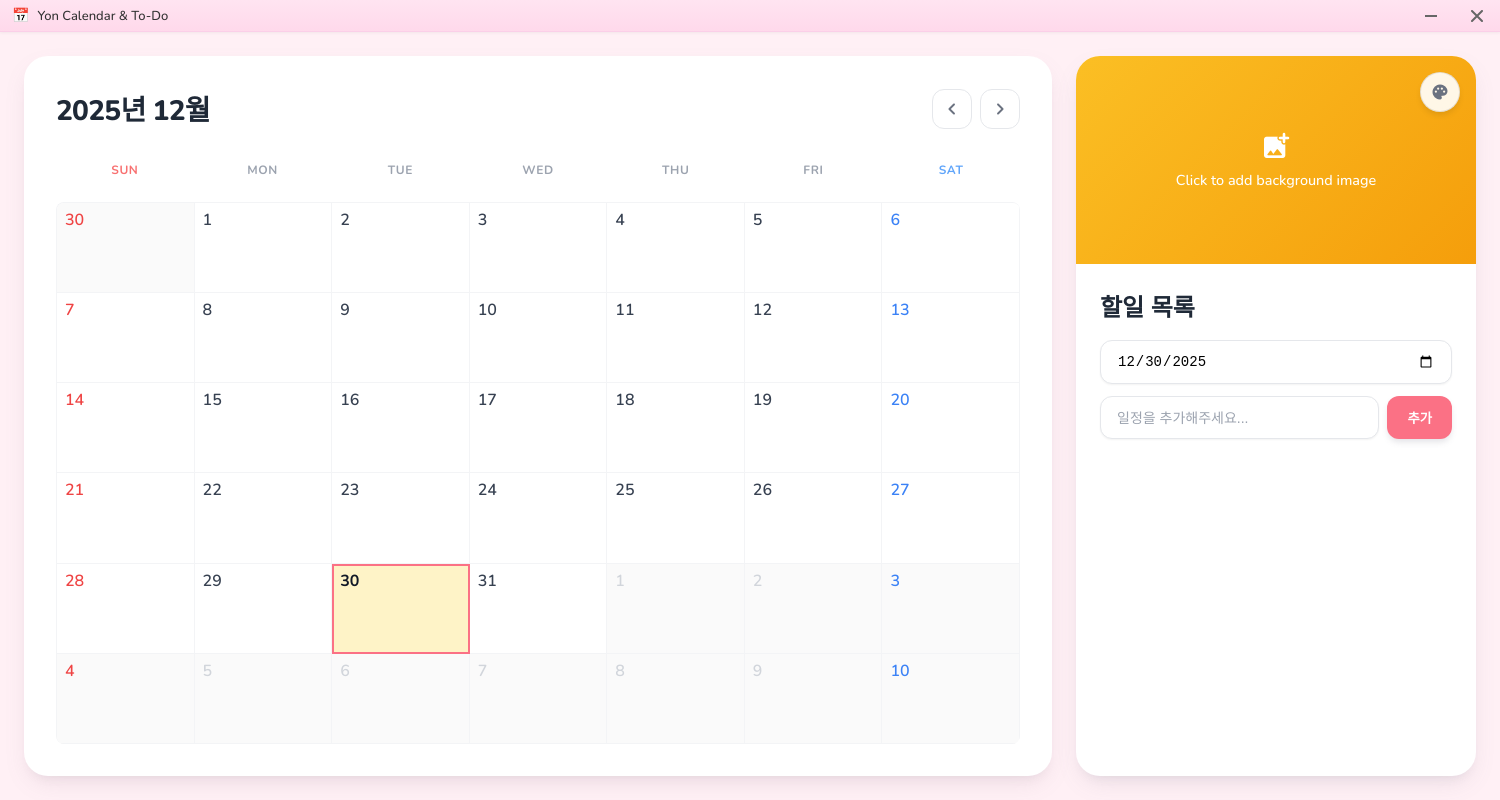
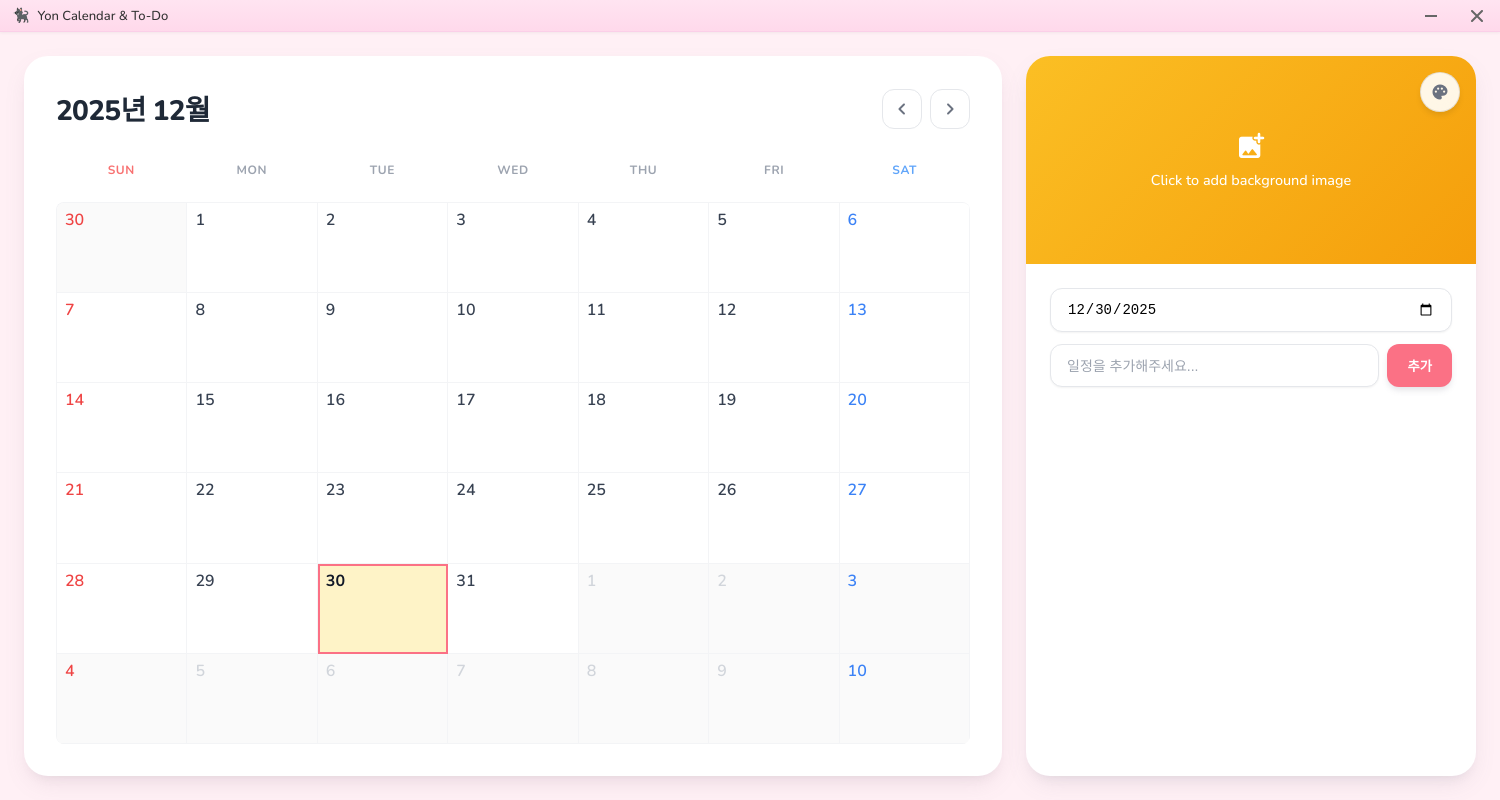
Before and after one commit to JinYoung-00/calendar_desktop, an Electron app: page index.html in a window 1500 px wide. Drawn offline with nearby package versions, Linux system fonts and the light colour scheme; no server answers.

Commit message:
레이아웃 변형&아이콘 설정

```diff
--- a/forge.config.js
+++ b/forge.config.js
@@ -4,6 +4,7 @@ const { FuseV1Options, FuseVersion } = require('@electron/fuses');
 module.exports = {
   packagerConfig: {
     asar: true,
+    icon: './icon/calendar_icon'
   },
   rebuildConfig: {},
   makers: [
--- a/index.html
+++ b/index.html
@@ -17,7 +17,7 @@
     <!-- 커스텀 타이틀바 -->
     <div class="custom-titlebar">
         <div class="titlebar-drag-region">
-            <div class="titlebar-icon">📅</div>
+            <div class="titlebar-icon">🐈‍⬛</div>
             <div class="titlebar-title">Yon Calendar & To-Do</div>
         </div>
         <div class="titlebar-controls">
@@ -75,35 +75,38 @@
                     </button>
                     <div class="theme-menu" id="theme-menu">
                         <button class="theme-option" data-theme="pink" onclick="changeTheme('pink')" title="Pink">
-                            <div class="theme-preview" style="background: linear-gradient(135deg, #fce7f3 0%, #fbcfe8 100%);"></div>
+                            <div class="theme-preview"
+                                style="background: linear-gradient(135deg, #fce7f3 0%, #fbcfe8 100%);"></div>
                         </button>
                         <button class="theme-option" data-theme="yellow" onclick="changeTheme('yellow')" title="Yellow">
-                            <div class="theme-preview" style="background: linear-gradient(135deg, #fef3c7 0%, #fde68a 100%);"></div>
+                            <div class="theme-preview"
+                                style="background: linear-gradient(135deg, #fef3c7 0%, #fde68a 100%);"></div>
                         </button>
                         <button class="theme-option" data-theme="green" onclick="changeTheme('green')" title="Green">
-                            <div class="theme-preview" style="background: linear-gradient(135deg, #d1fae5 0%, #a7f3d0 100%);"></div>
+                            <div class="theme-preview"
+                                style="background: linear-gradient(135deg, #d1fae5 0%, #a7f3d0 100%);"></div>
                         </button>
                         <button class="theme-option" data-theme="blue" onclick="changeTheme('blue')" title="Blue">
-                            <div class="theme-preview" style="background: linear-gradient(135deg, #dbeafe 0%, #bfdbfe 100%);"></div>
+                            <div class="theme-preview"
+                                style="background: linear-gradient(135deg, #dbeafe 0%, #bfdbfe 100%);"></div>
                         </button>
                         <button class="theme-option" data-theme="purple" onclick="changeTheme('purple')" title="Purple">
-                            <div class="theme-preview" style="background: linear-gradient(135deg, #f3e8ff 0%, #e9d5ff 100%);"></div>
+                            <div class="theme-preview"
+                                style="background: linear-gradient(135deg, #f3e8ff 0%, #e9d5ff 100%);"></div>
                         </button>
                         <button class="theme-option" data-theme="beige" onclick="changeTheme('beige')" title="Beige">
-                            <div class="theme-preview" style="background: linear-gradient(135deg, #fef3c7 0%, #fde68a 100%);"></div>
+                            <div class="theme-preview"
+                                style="background: linear-gradient(135deg, #fef3c7 0%, #fde68a 100%);"></div>
                         </button>
                         <button class="theme-option" data-theme="dark" onclick="changeTheme('dark')" title="Dark">
-                            <div class="theme-preview" style="background: linear-gradient(135deg, #1f2937 0%, #111827 100%);"></div>
+                            <div class="theme-preview"
+                                style="background: linear-gradient(135deg, #1f2937 0%, #111827 100%);"></div>
                         </button>
                     </div>
                 </div>
             </div>
 
             <div class="todo-content">
-                <h2 class="todo-header">
-                    할일 목록
-                </h2>
-
                 <div class="todo-input-container">
                     <input type="date" class="date-input" id="date-input">
                     <div class="todo-input-row">
--- a/index.js
+++ b/index.js
@@ -11,6 +11,7 @@ const createWindow = () => {
     height: 900,
     frame: false,
     resizable: true,
+    icon: path.join(__dirname, 'icon/calendar_icon.png'),
     webPreferences: {
       nodeIntegration: true,
       contextIsolation: false
@@ -42,7 +43,7 @@ const createWindow = () => {
     }
   })
 
-  mainWindow.webContents.openDevTools()
+  //mainWindow.webContents.openDevTools()
 }
 
 // IPC 이벤트 처리 (메인 프로세스에서 수신)
--- a/styles.css
+++ b/styles.css
@@ -535,7 +535,9 @@ body[data-theme="dark"] .todo-color-fuchsia {
 }
 
 .todo-section {
-    width: 400px;
+    min-width: 300px;
+    max-width: 450px;
+    flex: 1;
     background: var(--surface-light);
     border-radius: 1.5rem;
     box-shadow: 0 10px 25px -5px rgba(113, 113, 133, 0.15), 0 8px 10px -6px rgba(113, 113, 133, 0.1);
```
Also changed, not shown: icon/calendar_icon.png.
